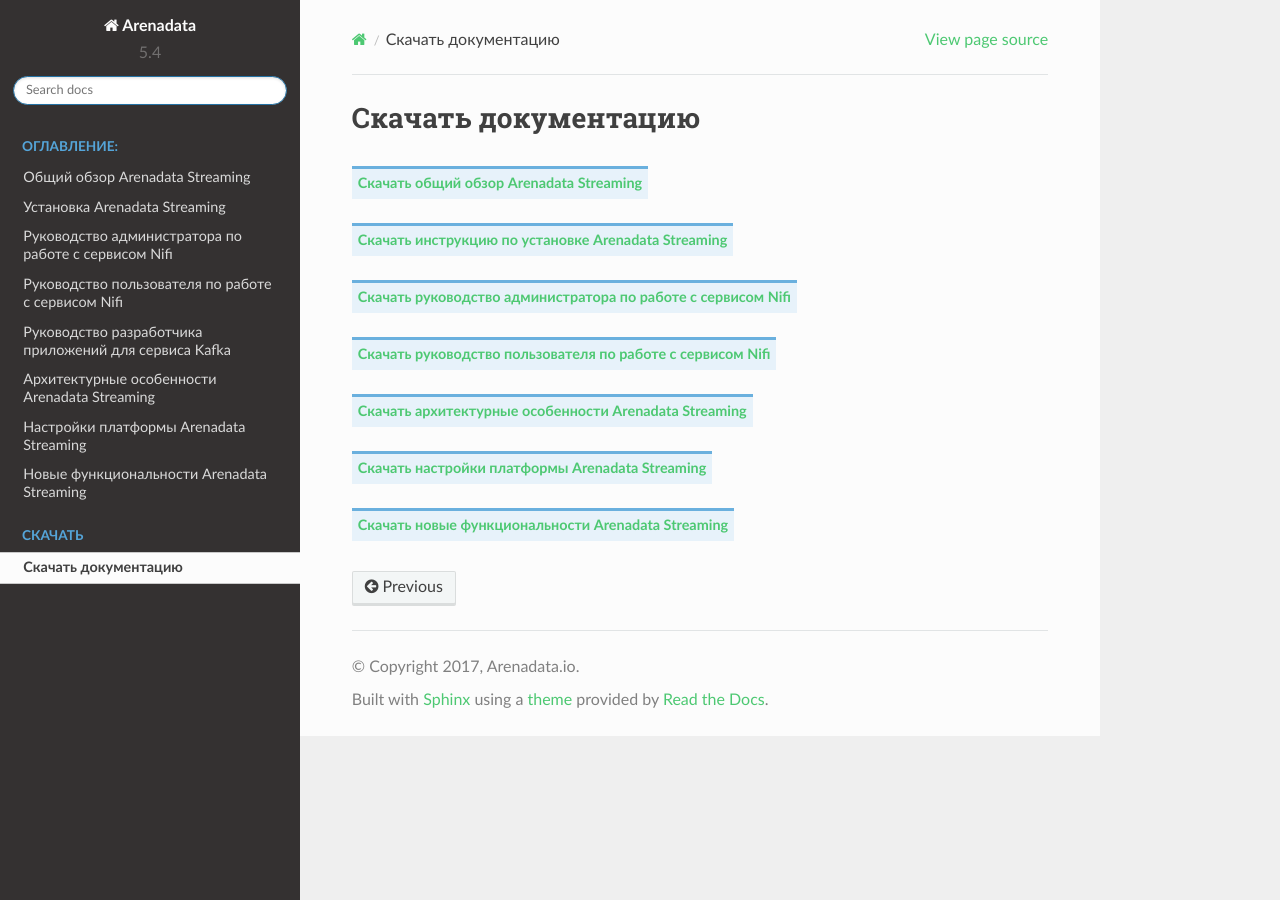
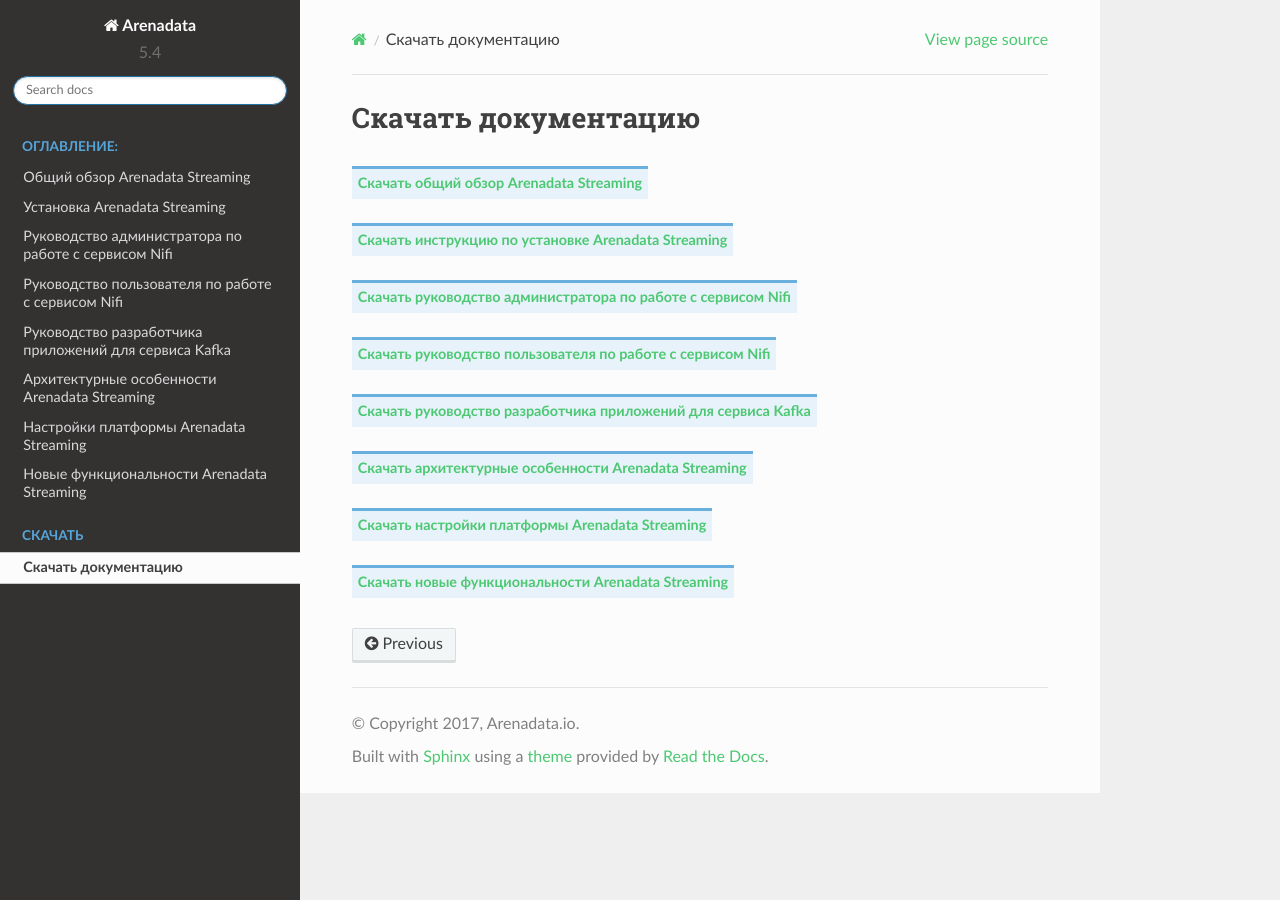
Before and after one commit to arenadata/docs_ads, a Sphinx documentation site: the page built from source/download.rst, in a window 1280 px wide. Built offline with Sphinx 7.4.7 and the Read the Docs theme 2.0.0, drawn with Linux system fonts in a browser that asks for light colours; pages that are not in the unit, such as notebooks, are missing from menus.

Commit message:
Update download.rst

```diff
--- a/source/download.rst
+++ b/source/download.rst
@@ -14,6 +14,9 @@
 `Скачать руководство пользователя по работе с сервисом Nifi`_
  .. _Скачать руководство пользователя по работе с сервисом Nifi: https://storage.googleapis.com/arenadata-repo/docs/ads/pdf/v1.0.0/Руководство%20пользователя%20по%20работе%20с%20сервисом%20Nifi.pdf
 
+`Скачать руководство разработчика приложений для сервиса Kafka`_
+ .. _Скачать руководство разработчика приложений для сервиса Kafka: https://storage.googleapis.com/arenadata-repo/docs/ads/pdf/v1.0.0/Руководство%20разработчика%20приложений%20для%20сервиса%20Kafka.pdf
+
 `Скачать архитектурные особенности Arenadata Streaming`_
  .. _Скачать архитектурные особенности Arenadata Streaming: https://storage.googleapis.com/arenadata-repo/docs/ads/pdf/v1.0.0/Архитектурные%20особенности%20Arenadata%20Streaming.pdf
 
```
